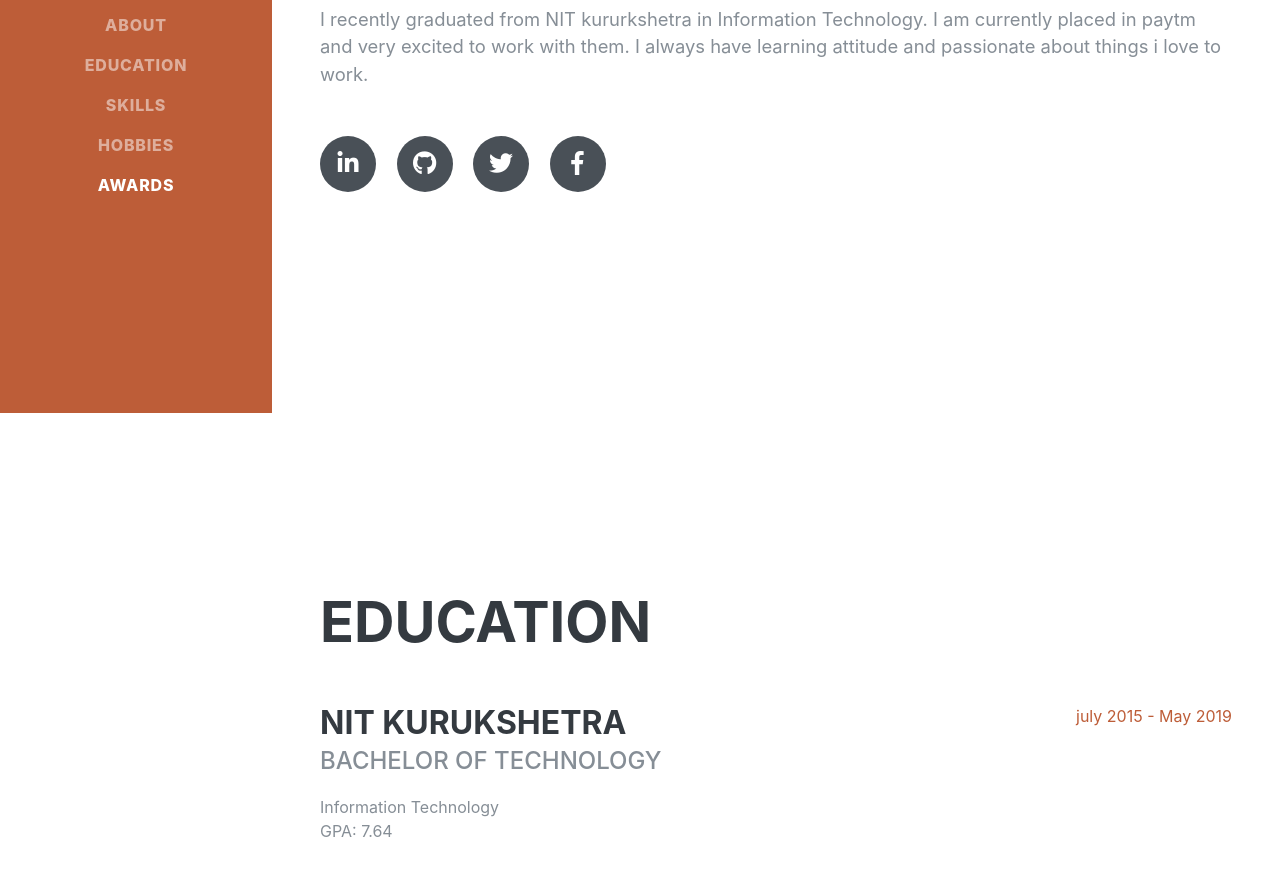
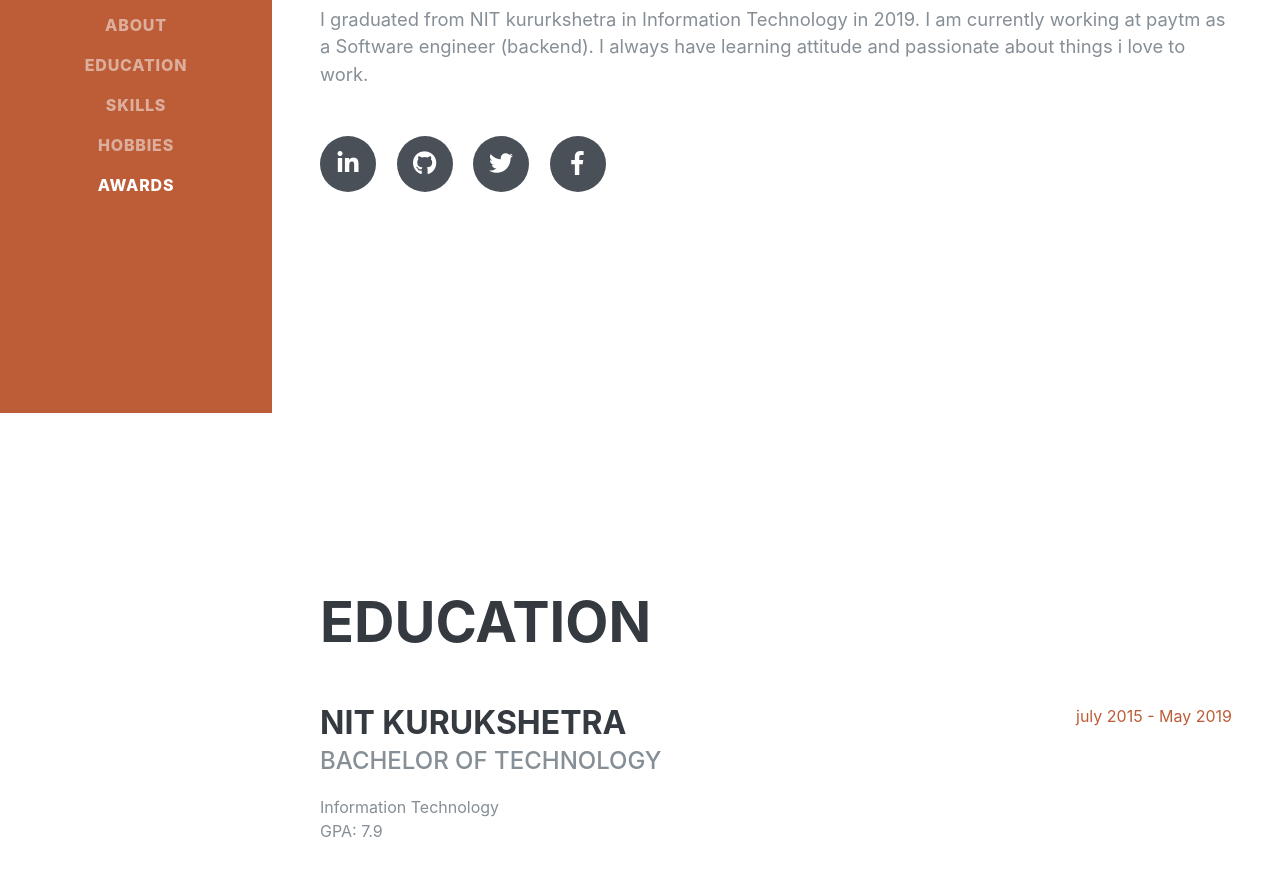
Before and after one commit to rajandeeps/rajandeeps.github.io, a plain HTML site: page index.html in a window 1280 px wide. Shown: the part 387-1280 px from the top of the page. Drawn offline with Linux system fonts and the light colour scheme; a web font is replaced by a local one.

Commit message:
Update index.html

```diff
--- a/index.html
+++ b/index.html
@@ -66,7 +66,7 @@
         <div class="subheading mb-5">
          rajandeepdhots@gmail.com
         </div>
-        <p class="lead mb-5">I recently graduated from NIT kururkshetra in Information Technology. I am currently placed in paytm and very excited to work with them. I always have learning attitude and passionate about things i love to work. </p>
+        <p class="lead mb-5">I graduated from NIT kururkshetra in Information Technology in 2019. I am currently working at paytm as a Software engineer (backend). I always have learning attitude and passionate about things i love to work. </p>
         <div class="social-icons">
           <a href="#">
             <i class="fab fa-linkedin-in"></i>
@@ -94,7 +94,7 @@
             <h3 class="mb-0">NIT kurukshetra</h3>
             <div class="subheading mb-3">Bachelor of technology</div>
             <div>Information Technology</div>
-            <p>GPA: 7.64</p>
+            <p>GPA: 7.9</p>
           </div>
           <div class="resume-date text-md-right">
             <span class="text-primary">july 2015 - May 2019</span>
```
